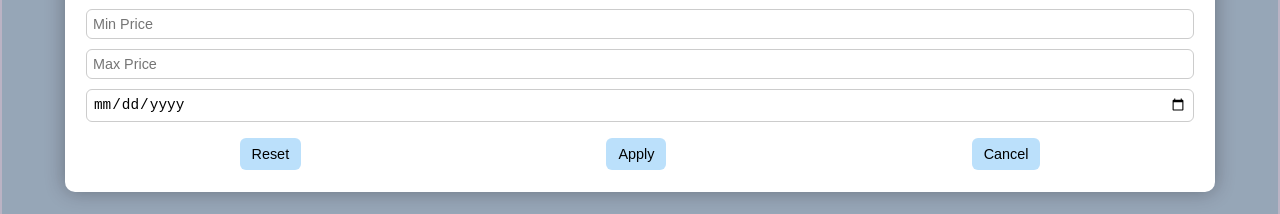
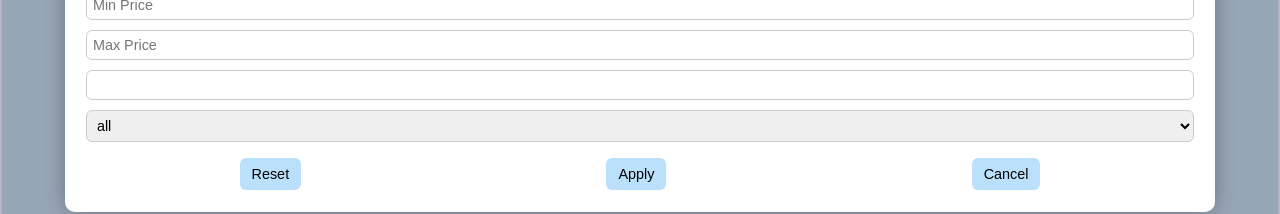
Before and after one commit to Ahmad-h97/syrian-market-frontend1, a React (Vite) app: page / in a window 1280 px wide. Both pictures are taken after a click on the button "Filter". Shown: the part 361-575 px from the top of the page. Built offline with nearby package versions, Linux system fonts and the light colour scheme; no server answers.

Commit message:
filter fix

```diff
--- a/src/components/FilterPopup.jsx
+++ b/src/components/FilterPopup.jsx
@@ -25,7 +25,8 @@ const FilterPopup = ({ onClose }) => {
       title: '',
       maxPrice: '',
       minPrice: '',
-      date: '',
+      timeAmount: "",
+      timeUnit: "",
     });
   };
 
@@ -65,13 +66,25 @@ const FilterPopup = ({ onClose }) => {
           value={localFilters.maxPrice}
           onChange={handleChange}
         />
+<input
+  type="number"
+  name="timeAmount"
+  value={localFilters.timeAmount}
+  onChange={handleChange}
+/>
 
-        <input
-          type="date"
-          name="date"
-          value={localFilters.date}
-          onChange={handleChange}
-        />
+<select
+  name="timeUnit"
+  value={localFilters.timeUnit}
+  onChange={handleChange}
+>
+  <option value="">all</option>
+  <option value="hours">Hours</option>
+  <option value="days">Days</option>
+  <option value="weeks">Weeks</option>
+  <option value="months">Months</option>
+  <option value="years">Years</option>
+</select>
 
         <div className={styles.popupButtons}>
           <button onClick={resetFilters}>Reset</button>
--- a/src/components/HouseGrid.module.css
+++ b/src/components/HouseGrid.module.css
@@ -86,7 +86,7 @@ margin-bottom: 0.5rem;
   top:   5px;
   right: 5px;
   z-index: 10;
-  background-color: #dfd8d843;
+  background-color: #90cae79a;
 }
 
 .optionsBtn {
@@ -166,7 +166,7 @@ margin-bottom: 0.5rem;
   box-shadow: 0 0 20px rgba(0, 0, 0, 0.3);
 }
 
-.popupContent input {
+.popupContent input ,.popupContent select {
   display: block;
   width: 100%;
   margin-bottom: 10px;
--- a/src/pages/Home.jsx
+++ b/src/pages/Home.jsx
@@ -54,7 +54,7 @@ function Home(){
 
 
             setHouses(res.data.data)
-              setTotalPages(res.data.totalpages);
+              setTotalPages(res.data.totalPages);
         })
         .catch (err => {
             console.error('error fetching houses',err)
--- a/src/store/FilterStore.jsx
+++ b/src/store/FilterStore.jsx
@@ -9,7 +9,8 @@ export const FilterStore = create(
         title: '',
         maxPrice: '',
         minPrice: '',
-        date: '',
+        timeAmount: "",
+  timeUnit: "",
       },
 
       setFilters: (newFilters) => set({ filters: newFilters }),
@@ -26,7 +27,8 @@ export const FilterStore = create(
             title: '',
             maxPrice: '',
             minPrice: '',
-            date: '',
+            timeAmount: "",
+  timeUnit: "",
           },
         }),
     }),
```
